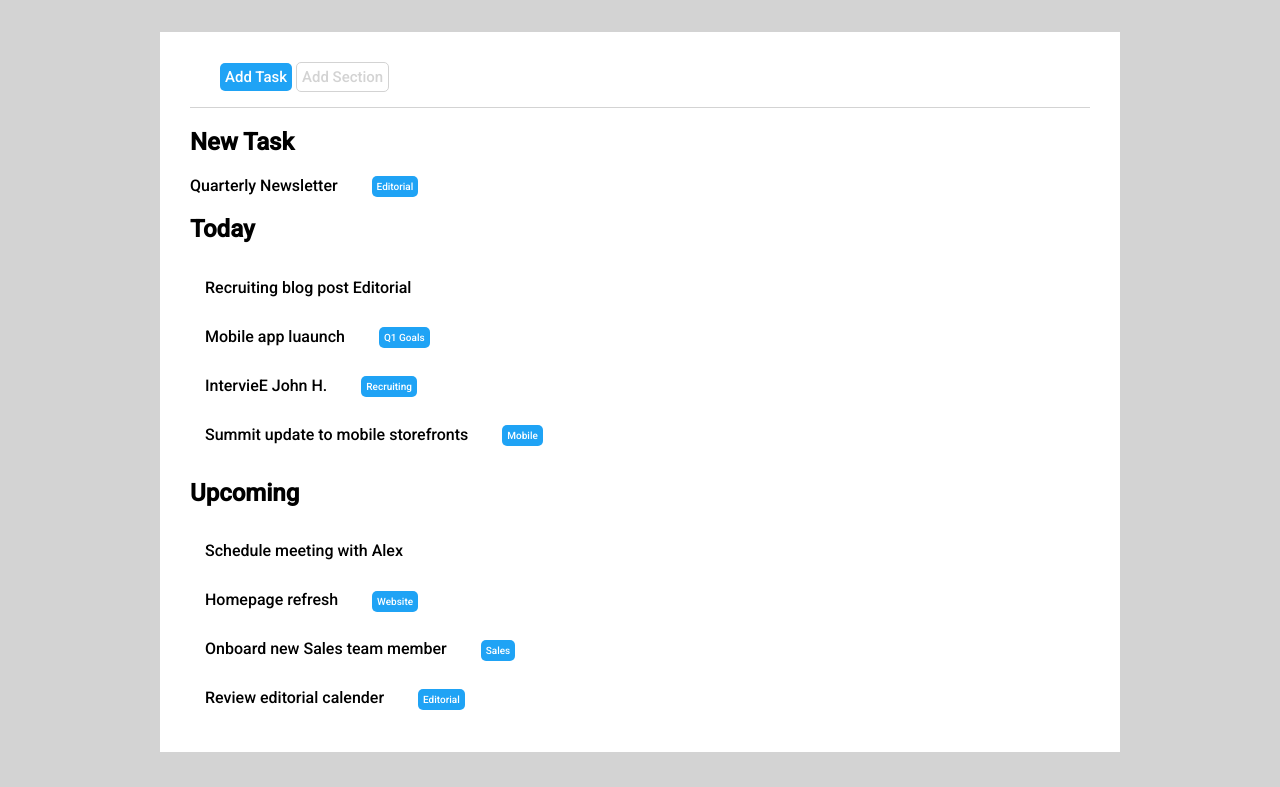
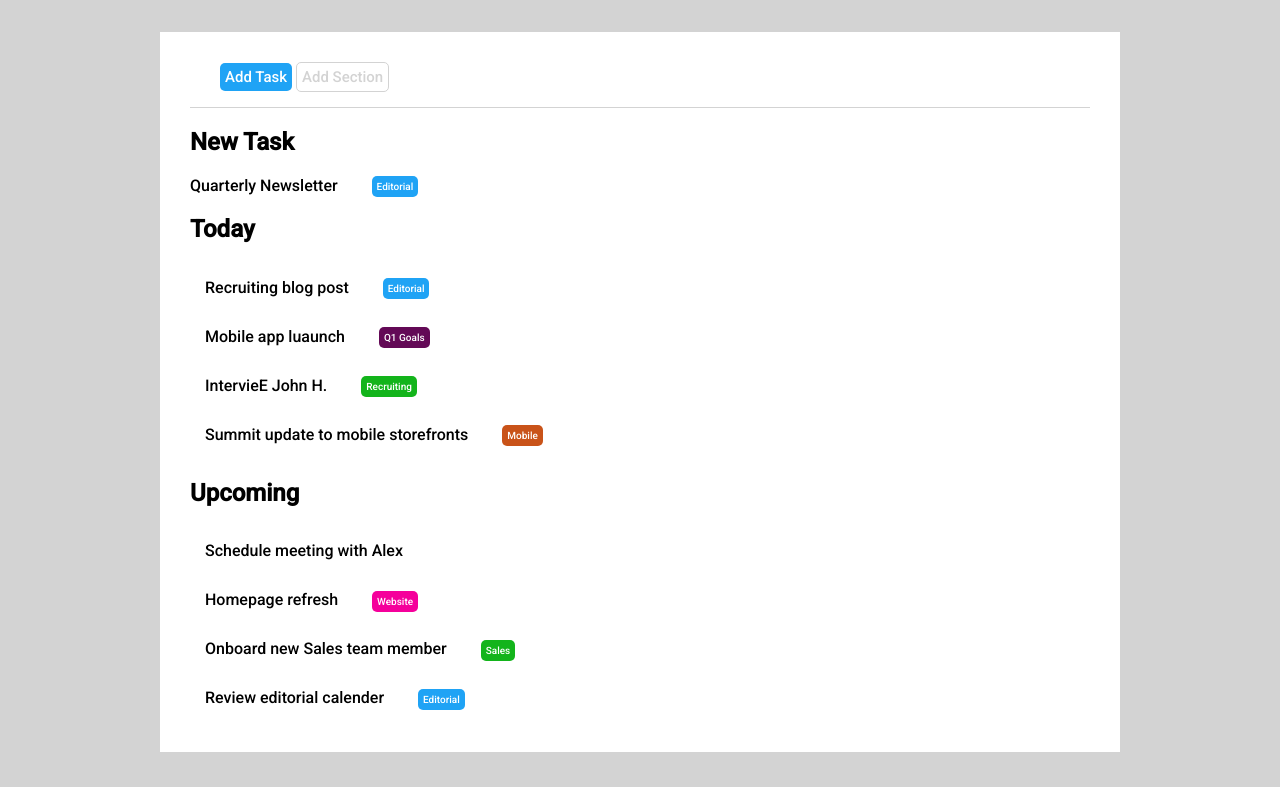
Before and after one commit to LucaBonifazio/html-css-toboolist, a plain HTML site: page index.html in a window 1280 px wide. Shown: the part 87-874 px from the top of the page. Drawn offline with Linux system fonts and the light colour scheme.

Commit message:
one more step

```diff
--- a/css/style.css
+++ b/css/style.css
@@ -55,9 +55,8 @@ body {
     display: inline-block;
   }
 
-  .editorial{
+  .label{
     border-radius: 5px;
-    background-color: rgb(31, 163, 245);
     padding: 5px;
     margin-left: 30px;
     font-size: 10px;
@@ -68,3 +67,23 @@ body {
   .content-sect{
     padding: 15px;
   }
+
+  .blue{
+    background-color: rgb(31, 163, 245);
+  }
+
+  .violet{
+    background-color: rgb(99, 9, 86);
+  }
+
+  .green{
+    background-color: rgb(19, 180, 27);
+  }
+
+  .orange{
+    background-color: rgb(201, 83, 25);
+  }
+
+  .pink{
+    background-color: rgb(245, 0, 155);
+  }
--- a/index.html
+++ b/index.html
@@ -26,26 +26,26 @@
             <section class="big-section">
                 <h2>New Task</h2>
                 <span>Quarterly Newsletter</span>
-                <span class="editorial">Editorial</span>
+                <span class="label blue">Editorial</span>
             </section>
 
             <section class="big-section">
                 <h2>Today</h2>
                 <div class="content-sect">
                     <span>Recruiting blog post</span>
-                    <span class="Eorial">Editorial</span>
+                    <span class="label blue">Editorial</span>
                 </div>
                 <div class="content-sect">
                     <span>Mobile app luaunch</span>
-                    <span class="editorial">Q1 Goals</span>
+                    <span class="label violet">Q1 Goals</span>
                 </div>
                 <div class="content-sect">
                     <span>IntervieE John H.</span>
-                    <span class="editorial">Recruiting</span>
+                    <span class="label green">Recruiting</span>
                 </div>
                 <div class="content-sect">
                     <span>Summit update to mobile storefronts</span>
-                    <span class="editorial">Mobile</span>
+                    <span class="label orange">Mobile</span>
                 </div>
             </section>
 
@@ -56,15 +56,15 @@
                 </div>
                 <div class="content-sect">
                     <span>Homepage refresh</span>
-                    <span class="editorial">Website</span>
+                    <span class="label pink">Website</span>
                 </div>
                 <div class="content-sect">
                     <span>Onboard new Sales team member</span>
-                    <span class="editorial">Sales</span>
+                    <span class="label green">Sales</span>
                 </div>
                 <div class="content-sect">
                     <span>Review editorial calender</span>
-                    <span class="editorial">Editorial</span>
+                    <span class="label blue">Editorial</span>
                 </div>
             </section>
 
```
